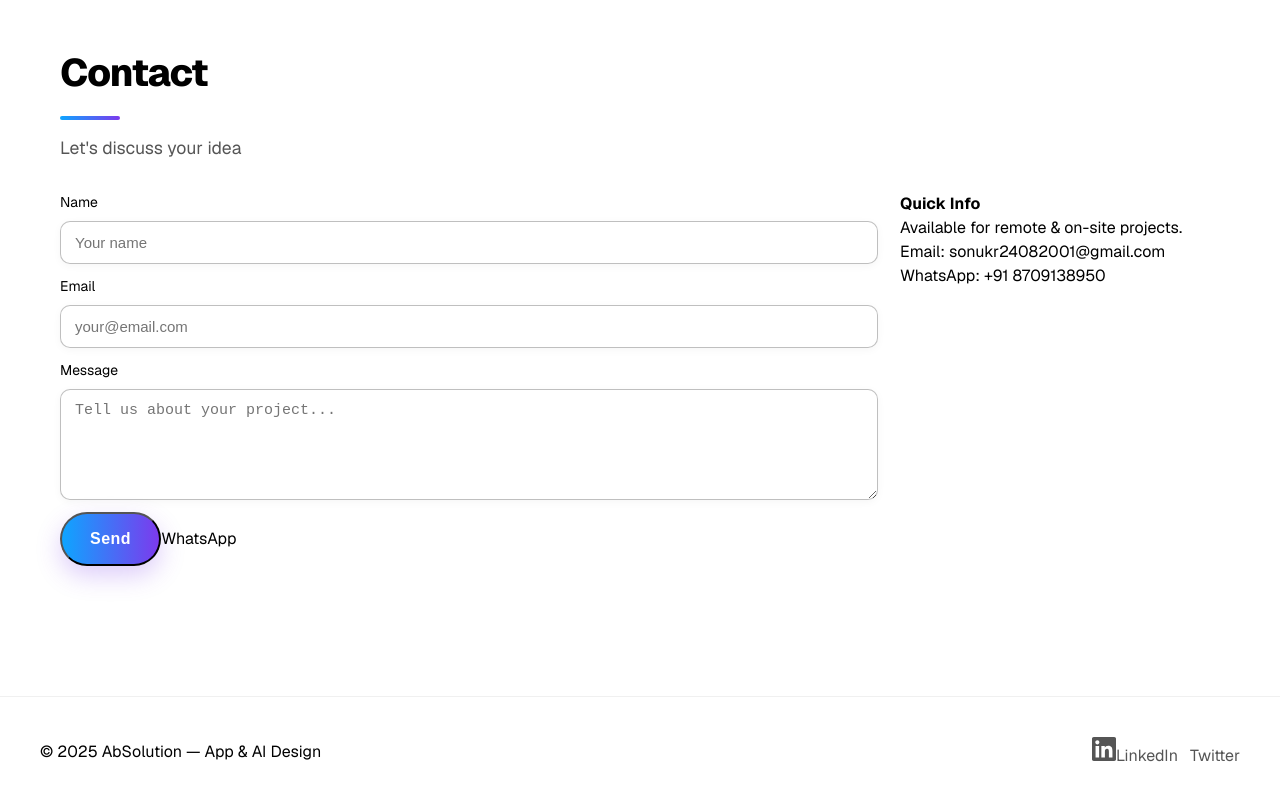
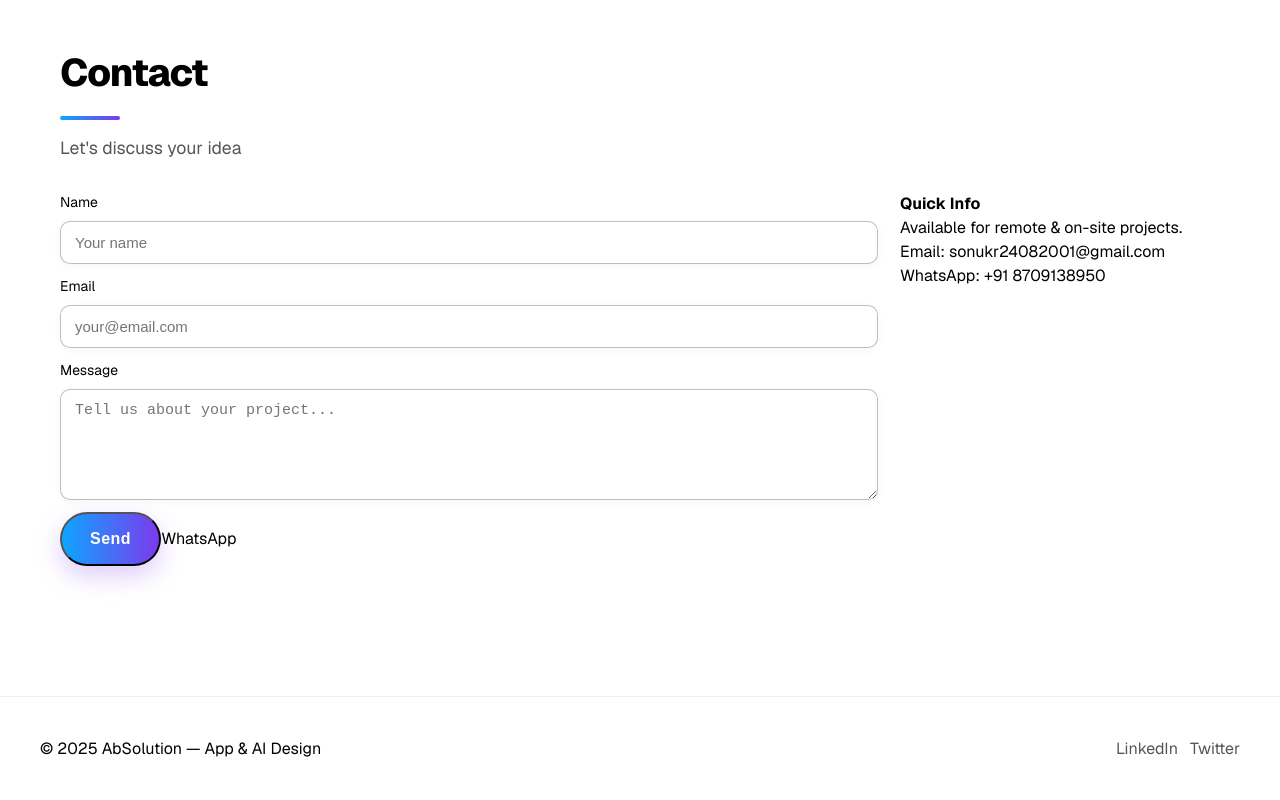
Before and after one commit to ABHI24082001/mypersonalcompany, a Next.js app: page / in a window 1280 px wide. Shown: the part 6559-7359 px from the top of the page. Built offline with nearby package versions, Linux system fonts and the light colour scheme.

Commit message:
first commit

```diff
--- a/pages/index.js
+++ b/pages/index.js
@@ -620,22 +620,11 @@
             <p>© {new Date().getFullYear()} AbSolution — App & AI Design</p>
             <div className={styles.socials}>
               <a
-                href="https://www.linkedin.com/in/your-profile"
+                href="https://www.linkedin.com/in/abhishek-kumar-201b91195/"
                 target="_blank"
                 rel="noreferrer"
                 aria-label="LinkedIn"
               >
-                <span className={styles.socialIcon}>
-                  <svg
-                    xmlns="http://www.w3.org/2000/svg"
-                    width="24"
-                    height="24"
-                    viewBox="0 0 24 24"
-                    fill="currentColor"
-                  >
-                    <path d="M20.447 20.452h-3.554v-5.569c0-1.328-.027-3.037-1.852-3.037-1.853 0-2.136 1.445-2.136 2.939v5.667H9.351V9h3.414v1.561h.046c.477-.9 1.637-1.85 3.37-1.85 3.601 0 4.267 2.37 4.267 5.455v6.286zM5.337 7.433c-1.144 0-2.063-.926-2.063-2.065 0-1.138.92-2.063 2.063-2.063 1.14 0 2.064.925 2.064 2.063 0 1.139-.925 2.065-2.064 2.065zm1.782 13.019H3.555V9h3.564v11.452zM22.225 0H1.771C.792 0 0 .774 0 1.729v20.542C0 23.227.792 24 1.771 24h20.451C23.2 24 24 23.227 24 22.271V1.729C24 .774 23.2 0 22.222 0h.003z" />
-                  </svg>
-                </span>
                 LinkedIn
               </a>
               <a href="#" aria-label="Twitter">
```
